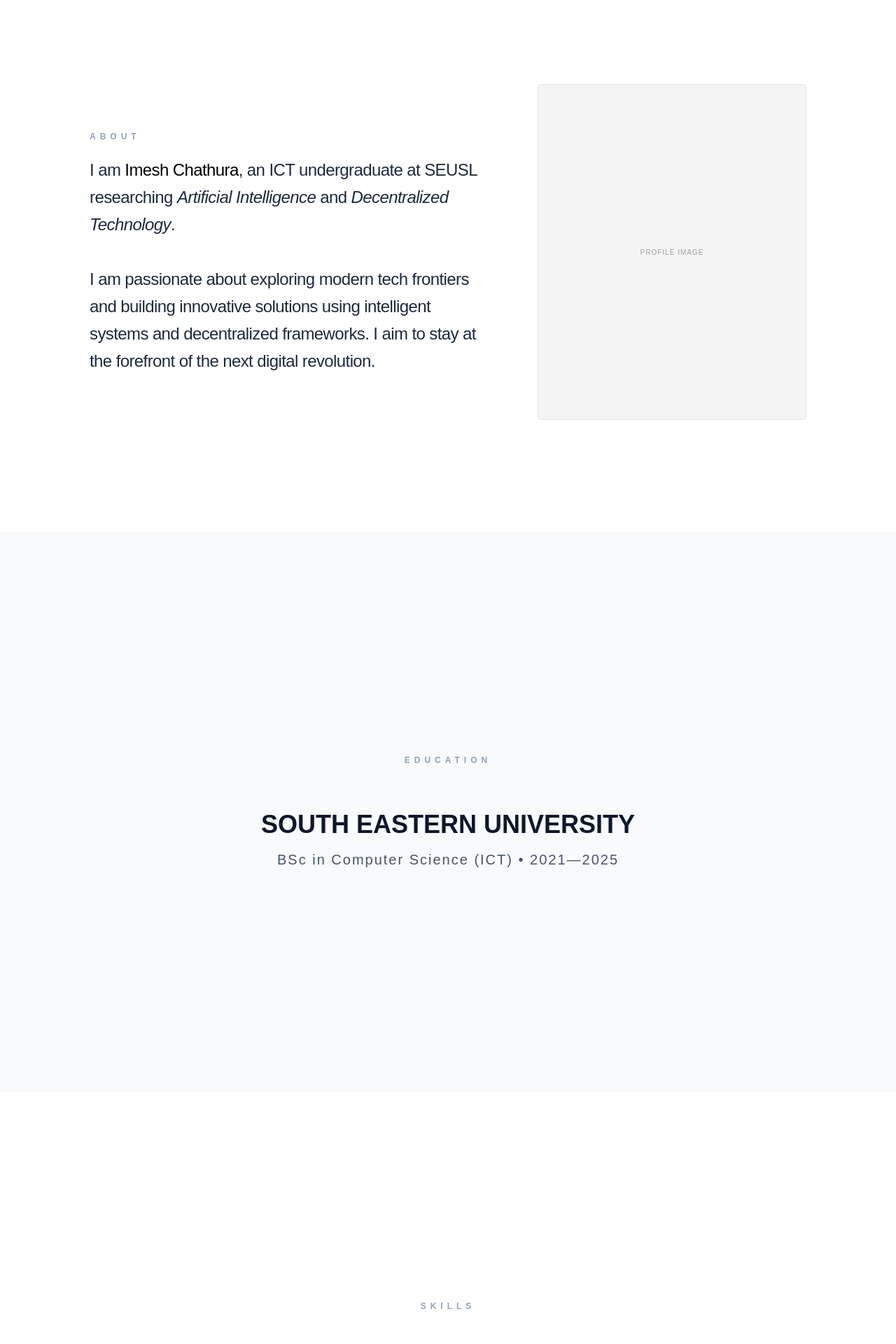
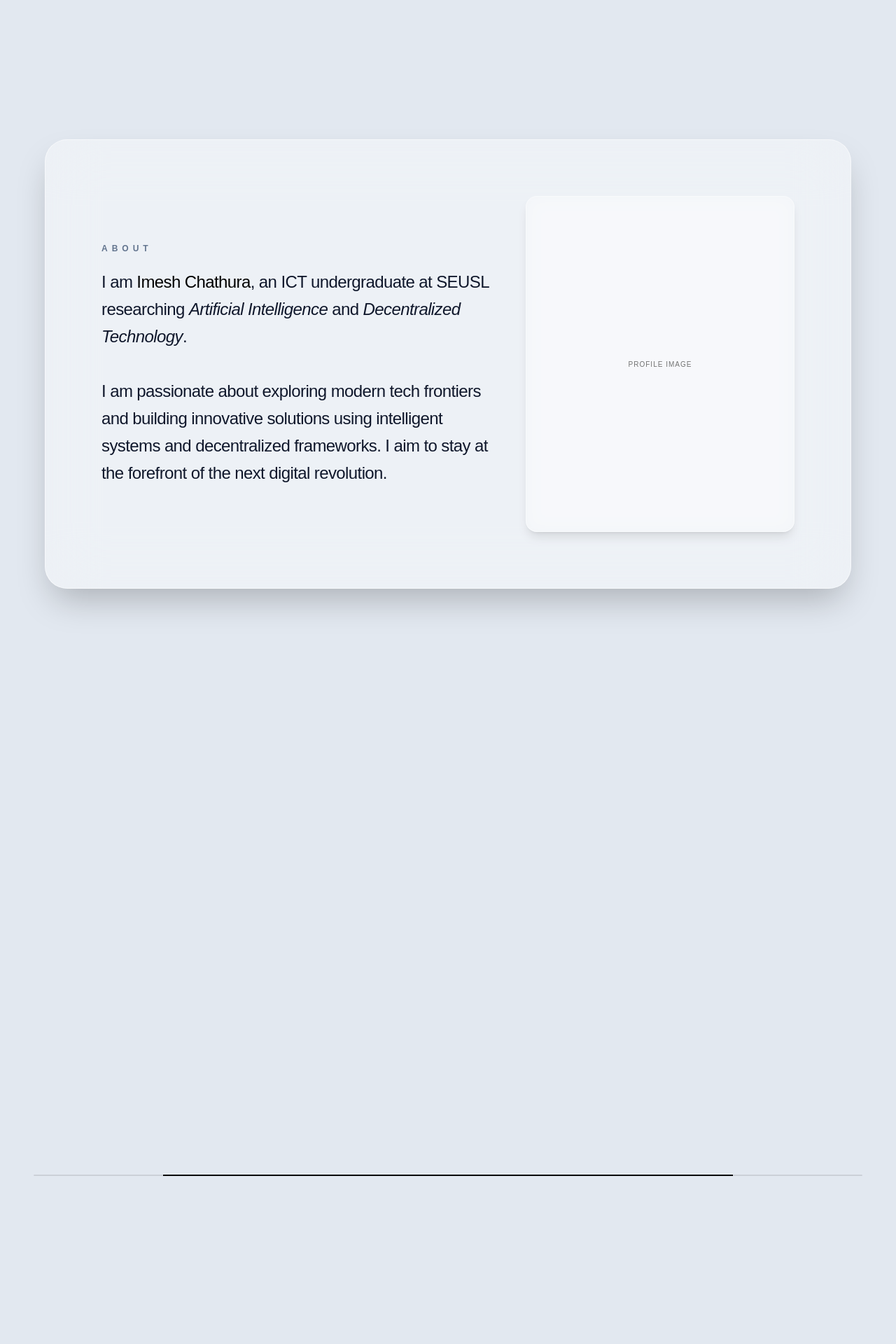
Before and after one commit to imeshcha/personal-portfolio, a Next.js app: page / in a window 1280 px wide. Shown: the part 840-2760 px from the top of the page at 70% size. Built offline with nearby package versions, Linux system fonts and the light colour scheme.

Commit message:
Updated Design

```diff
--- a/app/page.tsx
+++ b/app/page.tsx
@@ -5,12 +5,20 @@ import { motion, useScroll, useTransform, useSpring } from "framer-motion";
 export default function Home() {
   const containerRef = useRef(null);
   const aboutRef = useRef(null);
+  const educationRef = useRef(null);
 
   const { scrollYProgress } = useScroll();
 
+  // Section 2 Tracking
   const { scrollYProgress: aboutScroll } = useScroll({
     target: aboutRef,
-    offset: ["start end", "center center"]
+    offset: ["start 0.95", "start 0.3"]
+  });
+
+  // Section 3 Tracking - උස තවදුරටත් අඩු කළා
+  const { scrollYProgress: eduScroll } = useScroll({
+    target: educationRef,
+    offset: ["start start", "end end"]
   });
 
   const smoothProgress = useSpring(scrollYProgress, {
@@ -19,53 +27,80 @@ export default function Home() {
     restDelta: 0.001
   });
 
-  const smoothAbout = useSpring(aboutScroll, { stiffness: 100, damping: 30 });
-
+  // Hero Animations
   const maskPosition = useTransform(smoothProgress, [0, 0.15], ["0% 0%", "160% 0%"], { clamp: true });
   const heroOpacity = useTransform(smoothProgress, [0, 0.12], [1, 0], { clamp: true });
 
+  // About Animations
+  const syncRange = [0, 0.6];
+  const textScale = useTransform(aboutScroll, syncRange, [1.8, 1.2], { clamp: true });
+  const textContainerX = useTransform(aboutScroll, syncRange, ["25%", "0%"], { clamp: true });
+  const textAlign = useTransform(aboutScroll, [0, 0.2], ["center", "left"], { clamp: true });
 
-  const textContainerX = useTransform(smoothAbout, [0, 1], ["25%", "0%"]);
-  const textScale = useTransform(smoothAbout, [0, 1], [1.8, 1.2]);
-  const textAlign = useTransform(smoothAbout, [0, 0.3], ["center", "left"]);
+  const imageOpacity = useTransform(aboutScroll, syncRange, [0, 1], { clamp: true });
+  const imageX = useTransform(aboutScroll, syncRange, [120, 0], { clamp: true });
+  const imageScale = useTransform(aboutScroll, syncRange, [0.6, 1], { clamp: true });
 
-  const imageOpacity = useTransform(smoothAbout, [0, 1], [0, 1]);
-  const imageX = useTransform(smoothAbout, [0, 1], [120, 0]);
-  const imageScale = useTransform(smoothAbout, [0, 1], [0.8, 1]);
+  // 🚀 Section 3 Fix: අවසන් කාඩ්පතේදී ස්ක්‍රෝල් එක නතර වීමට අගයන් නිවැරදි කළා
+  const cardsX = useTransform(eduScroll, [0, 1], ["0%", "-180%"]);
+  const titleOpacity = useTransform(eduScroll, [0, 0.2], [1, 0]);
+
+  const educationData = [
+    {
+      university: "South Eastern University",
+      degree: "BSc in Computer Science (ICT)",
+      period: "2021 — 2025",
+      desc: "Specializing in AI and Decentralized Technologies."
+    },
+    {
+      university: "Secondary Education",
+      degree: "Physical Science Stream",
+      period: "2017 — 2019",
+      desc: "G.C.E Advanced Level - Combined Mathematics, Physics, Chemistry."
+    },
+    {
+      university: "Certifications",
+      degree: "Full Stack Web Development",
+      period: "2023",
+      desc: "Specialized in Modern Frameworks and Cloud Deployments."
+    }
+  ];
 
   return (
-    <main ref={containerRef} className="bg-[#e5e7eb] text-black w-full overflow-x-hidden">
+    <main ref={containerRef} className="bg-slate-200 text-black w-full overflow-x-hidden relative">
 
-      {/* 1. HERO SECTION */}
-      <section className="h-screen w-full flex items-center justify-center px-12 sticky top-0 z-0">
+      {/* BACKGROUND IMAGE */}
+      <div
+        className="fixed inset-0 z-[-2] pointer-events-none"
+        style={{
+          backgroundImage: "url('/BgSky.jpg')",
+          backgroundSize: 'cover',
+          backgroundPosition: 'center',
+          filter: 'brightness(0.85)'
+        }}
+      />
+
+      <div className="fixed inset-0 z-[-1] pointer-events-none">
+        <div className="absolute top-[-10%] left-[-10%] w-[40%] h-[40%] bg-blue-200 rounded-full blur-[120px] opacity-30" />
+        <div className="absolute bottom-[-10%] right-[-10%] w-[40%] h-[40%] bg-purple-200 rounded-full blur-[120px] opacity-30" />
+      </div>
+
+      {/* SECTION 1: HERO */}
+      <section className="h-screen w-full flex items-center justify-start px-12 md:px-24 sticky top-0 z-0">
         <motion.h1
-          style={{
-            WebkitMaskImage: "linear-gradient(to right, black 40%, transparent 100%)",
-            WebkitMaskSize: "250% 100%",
-            WebkitMaskPosition: maskPosition,
-            opacity: heroOpacity,
-          }}
-          className="text-[10vw] font-semibold tracking-tighter leading-tight uppercase text-center whitespace-nowrap text-black w-full"
+          style={{ WebkitMaskPosition: maskPosition, opacity: heroOpacity }}
+          className="text-[12vw] font-bold tracking-tighter leading-[0.85] uppercase text-left text-black w-full mix-blend-difference"
         >
-          Imesh Chathura
+          Imesh <br /> Chathura
         </motion.h1>
       </section>
 
-      {/* 2. ABOUT SECTION */}
-      <section ref={aboutRef} className="h-screen w-full flex items-center justify-center bg-white px-12 md:px-32 relative z-10 shadow-[0_-50px_100px_rgba(0,0,0,0.05)]">
-        <div className="max-w-6xl w-full grid grid-cols-1 lg:grid-cols-2 gap-16 items-center">
-
-          <motion.div
-            style={{
-              x: textContainerX,
-              scale: textScale,
-              textAlign: textAlign as any,
-              transformOrigin: "left center"
-            }}
-            className="w-full flex flex-col justify-center origin-left"
-          >
-            <h2 className="text-[10px] uppercase tracking-[0.5em] mb-4 text-slate-400 font-bold">About</h2>
-            <div className="text-lg md:text-xl font-light tracking-tight leading-relaxed text-slate-800">
+      {/* SECTION 2: ABOUT */}
+      <section ref={aboutRef} className="h-screen w-full flex items-center justify-center relative z-10 px-6 mt-[20vh]">
+        <div className="max-w-6xl w-full grid grid-cols-1 lg:grid-cols-2 gap-16 items-center bg-white/40 backdrop-blur-2xl border border-white/50 p-12 md:p-20 rounded-[2rem] shadow-2xl">
+          <motion.div style={{ x: textContainerX, scale: textScale, textAlign: textAlign as any, transformOrigin: "left center" }} className="w-full flex flex-col justify-center origin-left">
+            <h2 className="text-[10px] uppercase tracking-[0.5em] mb-4 text-slate-500 font-bold">About</h2>
+            <div className="text-lg md:text-xl font-light tracking-tight leading-relaxed text-slate-900">
               <p>
                 I am <span className="font-medium text-black">Imesh Chathura</span>, an ICT undergraduate at SEUSL researching <span className="italic font-normal">Artificial Intelligence</span> and <span className="italic font-normal">Decentralized Technology</span>.
               </p>
@@ -75,47 +110,59 @@ export default function Home() {
               </p>
             </div>
           </motion.div>
+          <motion.div style={{ opacity: imageOpacity, x: imageX, scale: imageScale }} className="relative aspect-[4/5] w-full max-w-sm ml-auto bg-white/20 backdrop-blur-md border border-white/40 overflow-hidden rounded-2xl grayscale hover:grayscale-0 transition-all duration-700 shadow-lg">
+            <div className="absolute inset-0 flex items-center justify-center text-slate-500 uppercase tracking-widest text-[10px]">Profile Image</div>
+          </motion.div>
+        </div>
+      </section>
 
-          {/* same speed*/}
+      {/* SECTION 3: EDUCATION JOURNEY (உස සහ ස්ක්‍රෝල් එක නිවැරදි කළා) */}
+      <section ref={educationRef} className="relative h-[300vh] z-20">
+        <div className="sticky top-0 h-screen flex items-center overflow-hidden">
+
           <motion.div
-            style={{ opacity: imageOpacity, x: imageX, scale: imageScale }}
-            className="relative aspect-[4/5] w-full max-w-sm ml-auto bg-slate-100 border border-slate-200 overflow-hidden rounded-sm grayscale hover:grayscale-0 transition-all duration-700"
+            style={{ x: cardsX }}
+            className="flex items-center pl-[10vw]"
           >
-            <div className="absolute inset-0 flex items-center justify-center text-slate-400 uppercase tracking-widest text-[10px]">
-              Profile Image
+            {/* Title Part */}
+            <motion.div
+              style={{ opacity: titleOpacity }}
+              className="flex-shrink-0 w-[80vw] md:w-[60vw] mr-[40vw]"
+            >
+              <h2 className="text-[9vw] font-bold uppercase tracking-tighter leading-[0.8] text-black mix-blend-difference">
+                Education <br /> Journey
+              </h2>
+            </motion.div>
+
+            {/* Education Cards */}
+            <div className="flex gap-12">
+              {educationData.map((edu, index) => (
+                <div key={index} className="flex-shrink-0 w-[75vw]">
+                  <div className="h-[75vh] w-full bg-white/40 backdrop-blur-3xl border border-white/50 p-12 md:p-20 rounded-[3.5rem] shadow-2xl flex flex-col justify-center">
+                    <span className="text-slate-500 font-mono text-sm uppercase tracking-widest">{edu.period}</span>
+                    <h3 className="text-4xl md:text-[6vw] font-bold mt-8 uppercase tracking-tighter leading-tight text-black">{edu.university}</h3>
+                    <p className="text-2xl md:text-3xl text-slate-800 mt-8 font-light tracking-tight">{edu.degree}</p>
+                    <p className="text-slate-600 text-lg mt-10 italic leading-relaxed max-w-4xl">{edu.desc}</p>
+                  </div>
+                </div>
+              ))}
             </div>
           </motion.div>
 
+          <motion.div className="absolute bottom-10 left-12 right-12 h-[2px] bg-black/10 origin-left overflow-hidden rounded-full">
+             <motion.div className="h-full bg-black w-full" style={{ scaleX: eduScroll }} />
+          </motion.div>
         </div>
       </section>
 
-      {/* 3. EDUCATION SECTION */}
-      <section className="min-h-screen w-full flex flex-col items-center justify-center bg-slate-50 px-12 md:px-32 relative z-10">
-        <h2 className="text-xs uppercase tracking-[0.5em] mb-16 text-slate-400 font-bold text-center">Education</h2>
-        <div className="text-center text-black">
-          <h3 className="text-3xl md:text-4xl font-semibold uppercase text-slate-900">South Eastern University</h3>
-          <p className="text-lg md:text-xl text-slate-600 mt-4 tracking-widest font-light">BSc in Computer Science (ICT) • 2021—2025</p>
+      {/* SECTION 4: CONTACT */}
+      <section className="h-screen w-full flex flex-col items-center justify-center px-12 relative z-30">
+        <div className="bg-white/30 backdrop-blur-xl border border-white/40 p-16 md:p-32 rounded-[4rem] text-center shadow-2xl max-w-5xl w-full">
+          <h2 className="text-xs uppercase tracking-[0.5em] mb-10 text-slate-600 font-bold">Get In Touch</h2>
+          <a href="mailto:hello@imesh.com" className="text-4xl md:text-[6vw] font-bold tracking-tighter uppercase hover:scale-105 transition-transform duration-500 block text-black">
+            hello@imesh.com
+          </a>
         </div>
-      </section>
-
-      {/* 4. SKILLS SECTION */}
-      <section className="min-h-screen w-full flex flex-col items-center justify-center bg-white px-12 md:px-32 relative z-10">
-        <h2 className="text-xs uppercase tracking-[0.5em] mb-16 text-slate-400 font-bold text-center">Skills</h2>
-        <div className="flex flex-wrap justify-center gap-4 max-w-4xl text-black">
-          {['Next.js', 'React', 'Tailwind', 'TypeScript', 'Node.js', 'Figma', 'AI/ML', 'Web3'].map((skill) => (
-            <span key={skill} className="px-8 py-3 border border-black rounded-full text-lg font-semibold uppercase hover:bg-black hover:text-white transition-colors cursor-default">
-              {skill}
-            </span>
-          ))}
-        </div>
-      </section>
-
-      {/* OTHER SECTIONS... */}
-      <section className="min-h-screen w-full flex flex-col items-center justify-center bg-black text-white px-12 md:px-32 relative z-10">
-        <h2 className="text-xs uppercase tracking-[0.5em] mb-10 text-slate-500 font-bold text-center">Contact</h2>
-        <a href="mailto:hello@imesh.com" className="text-3xl md:text-[5vw] font-semibold tracking-tighter hover:text-blue-400 transition-all uppercase text-center break-all">
-          hello@imesh.com
-        </a>
       </section>
 
     </main>
--- a/package.json
+++ b/package.json
@@ -10,6 +10,7 @@
   },
   "dependencies": {
     "framer-motion": "^12.23.26",
+    "motion": "^12.23.26",
     "next": "16.1.1",
     "react": "19.2.3",
     "react-dom": "19.2.3"
```
Also changed, not shown: public/BgSky.jpg (added), 1 other file (tests, documents, lock files or other folders).
